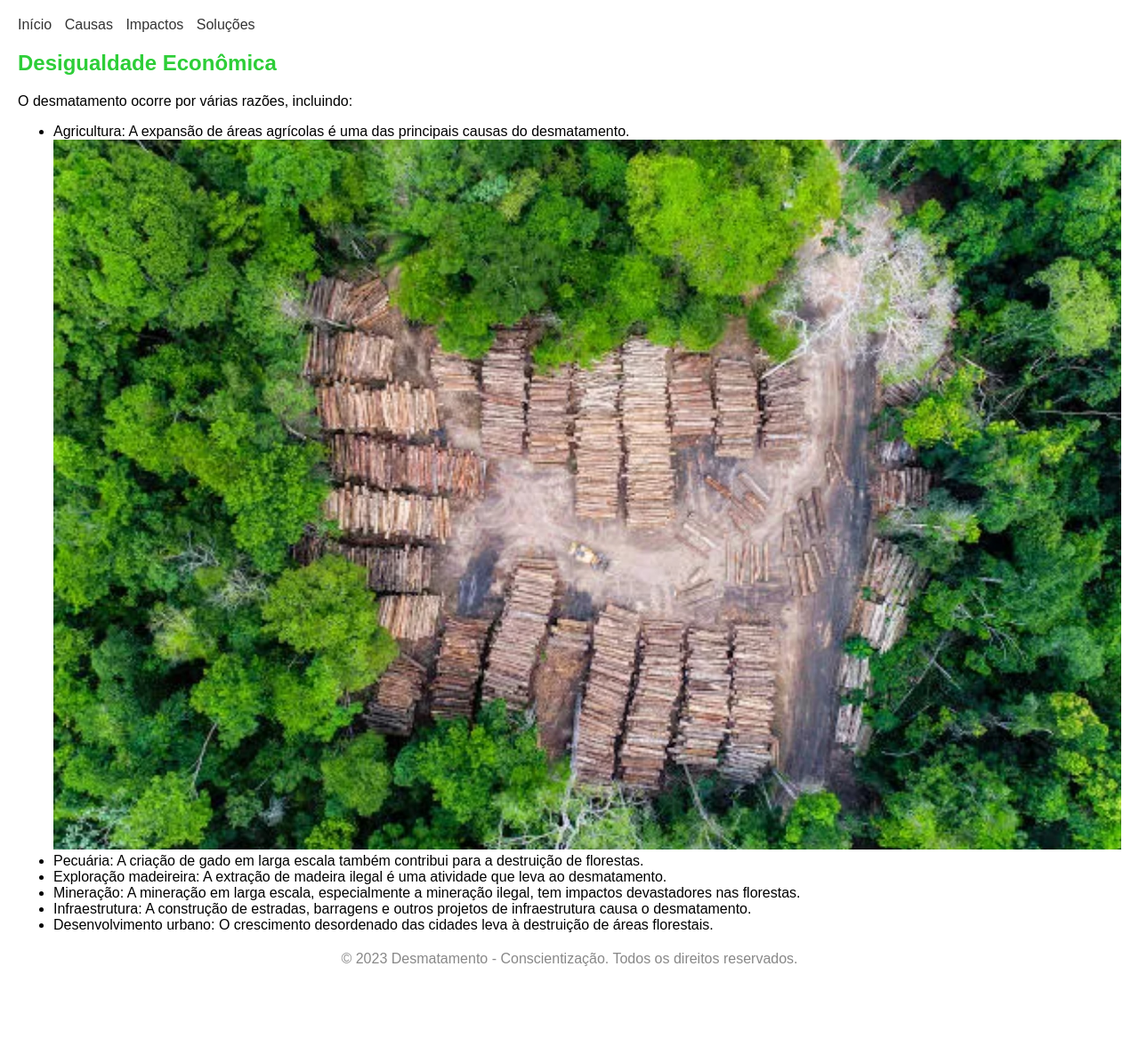
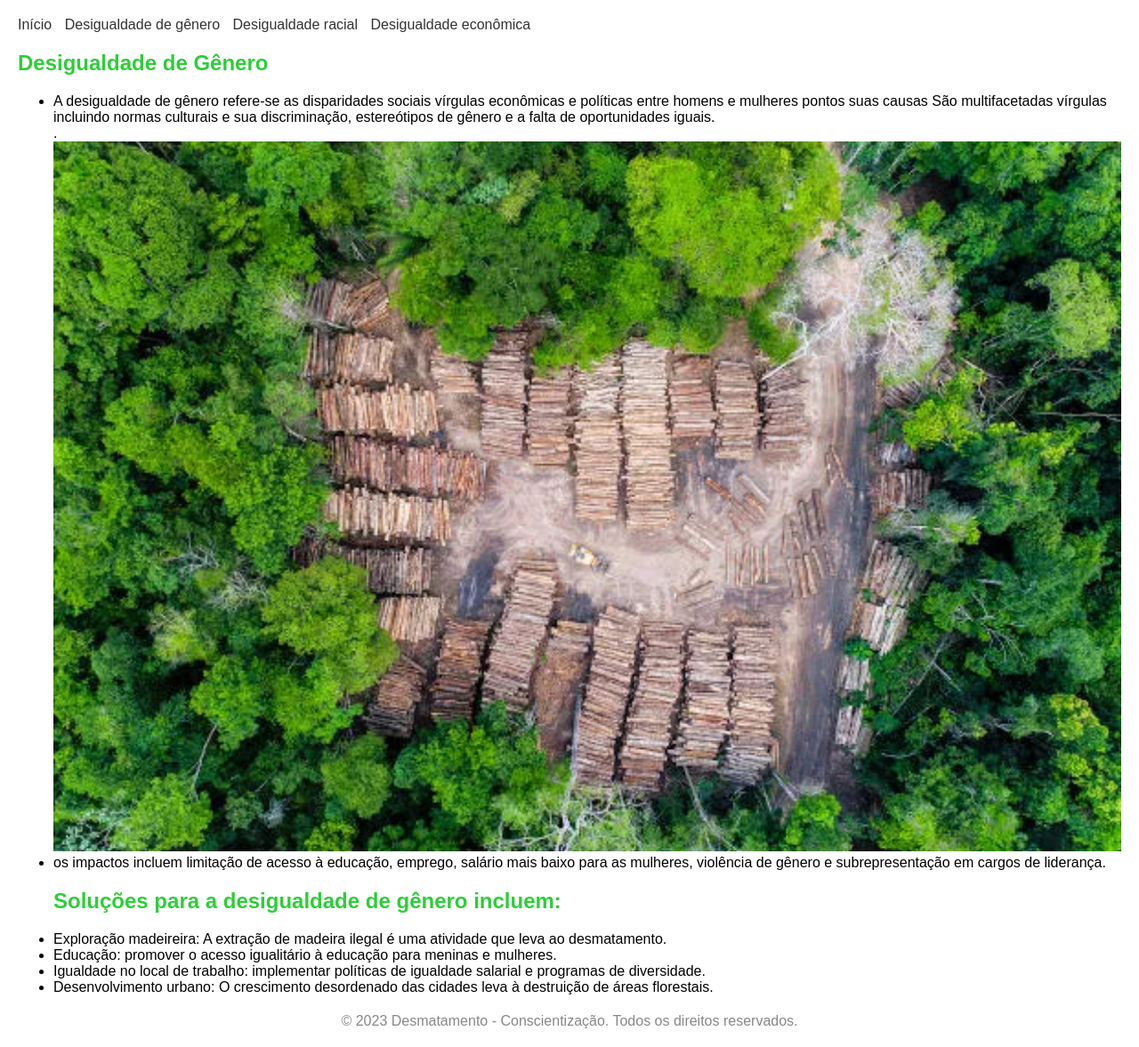
Before and after one commit to thaylinda19/trabprog, a plain HTML site: page causas.html in a window 1280 px wide. Shown: the part 61-1238 px from the top of the page at 89% size. Before the commit the page ends 1168 px from the top, so only its background shows below. Drawn offline with Linux system fonts and the light colour scheme.

Commit message:
Update causas.html

```diff
--- a/causas.html
+++ b/causas.html
@@ -14,23 +14,26 @@
   <nav>
     <ul>
       <li><a href="index.html">Início</a></li>
-      <li><a href="causas.html">Causas</a></li>
-      <li><a href="impactos.html">Impactos</a></li>
-      <li><a href="solucoes.html">Soluções</a></li>
+      <li><a href="causas.html">Desigualdade de gênero</a></li>
+      <li><a href="impactos.html">Desigualdade racial</a></li>
+      <li><a href="solucoes.html">Desigualdade econômica</a></li>
     </ul>
   </nav>
 
   <main>
     <section>
-      <h2>Desigualdade Econômica</h2>
-      <p>O desmatamento ocorre por várias razões, incluindo:</p>
+      <h2>Desigualdade de Gênero</h2>
       <ul>
-        <li>Agricultura: A expansão de áreas agrícolas é uma das principais causas do desmatamento.</li>
+        <li> A desigualdade de gênero refere-se as disparidades sociais vírgulas econômicas e políticas entre homens
+          e mulheres pontos suas causas São multifacetadas vírgulas incluindo normas culturais e sua discriminação,
+          estereótipos de gênero e a falta de oportunidades iguais. </li>.
         <img src="imagem1.jpg" alt="Desmatamento">
-        <li>Pecuária: A criação de gado em larga escala também contribui para a destruição de florestas.</li>
+        <li> os impactos incluem limitação de acesso à educação, emprego, salário mais baixo para as mulheres, violência
+          de gênero e subrepresentação em cargos de liderança.</li>
+        <h2> Soluções para a desigualdade de gênero incluem:</h2>
         <li>Exploração madeireira: A extração de madeira ilegal é uma atividade que leva ao desmatamento.</li>
-        <li>Mineração: A mineração em larga escala, especialmente a mineração ilegal, tem impactos devastadores nas florestas.</li>
-        <li>Infraestrutura: A construção de estradas, barragens e outros projetos de infraestrutura causa o desmatamento.</li>
+        <li> Educação: promover o acesso igualitário à educação para meninas e mulheres.</li>
+        <li> Igualdade no local de trabalho: implementar políticas de igualdade salarial e programas de diversidade.</li>
         <li>Desenvolvimento urbano: O crescimento desordenado das cidades leva à destruição de áreas florestais.</li>
       </ul>
     </section>
```
